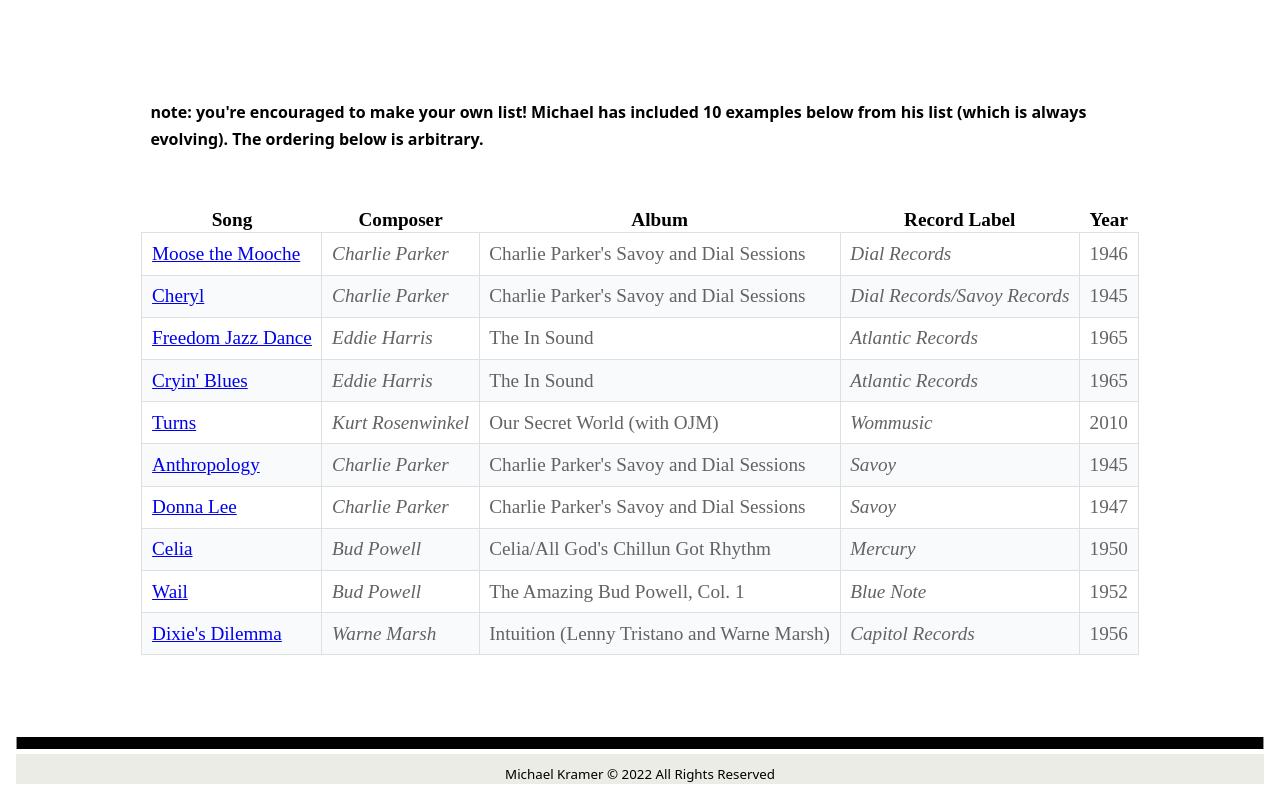
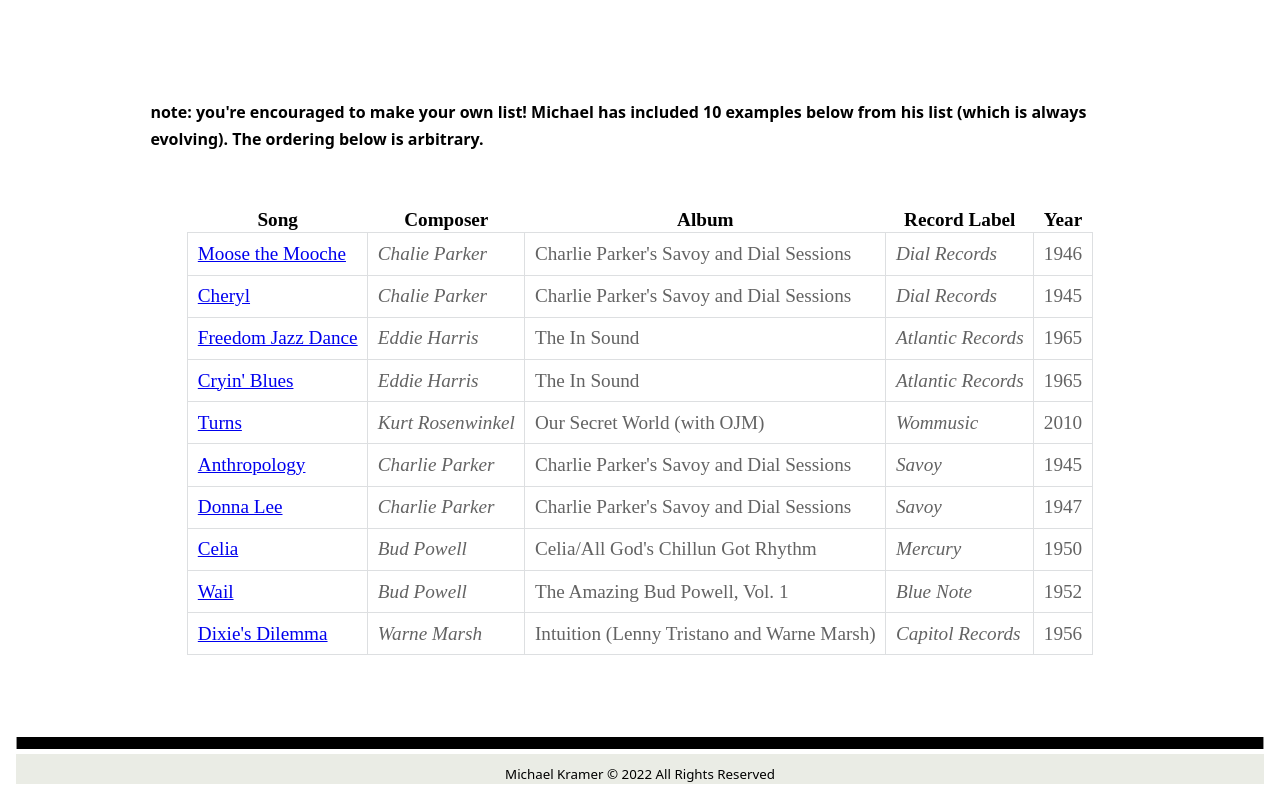
Before and after one commit to MichaelKramerGuitar/VueBiography, a Vue app: page /foundational-melodies in a window 1280 px wide. Shown: the part 3908-4708 px from the top of the page. Built offline with nearby package versions, Linux system fonts and the light colour scheme.

Commit message:
refactored foundationalMelodies

```diff
--- /dev/null
+++ b/public/data/foundationalMelodies.json
@@ -0,0 +1,84 @@
+{
+  "melodies": [
+    {
+      "title": "Moose the Mooche",
+      "url": "https://youtu.be/HOoZ6zo8HAQ",
+      "composer": "Chalie Parker",
+      "album": "Charlie Parker's Savoy and Dial Sessions",
+      "label": "Dial Records",
+      "year": 1946
+    },
+    {
+      "title": "Cheryl",
+      "url": "https://youtu.be/fHNK3XcUSTo",
+      "composer": "Chalie Parker",
+      "album": "Charlie Parker's Savoy and Dial Sessions",
+      "label": "Dial Records",
+      "year": 1945
+    },
+    {
+      "title": "Freedom Jazz Dance",
+      "url": "https://youtu.be/iDrH5urtCbQo",
+      "composer": "Eddie Harris",
+      "album": "The In Sound",
+      "label": "Atlantic Records",
+      "year": 1965
+    },
+    {
+      "title": "Cryin' Blues",
+      "url": "https://youtu.be/iDrH5urtCbQo",
+      "composer": "Eddie Harris",
+      "album": "The In Sound",
+      "label": "Atlantic Records",
+      "year": 1965
+    },
+    {
+      "title": "Turns",
+      "url": "https://youtu.be/QaS7OoiGqSo?t=2172",
+      "composer": "Kurt Rosenwinkel",
+      "album": "Our Secret World (with OJM)",
+      "label": "Wommusic",
+      "year": 2010
+    },
+    {
+      "title": "Anthropology",
+      "url": "https://youtu.be/q2QwRV9aq8s?t=138",
+      "composer": "Charlie Parker",
+      "album": "Charlie Parker's Savoy and Dial Sessions",
+      "label": "Savoy",
+      "year": 1945
+    },
+    {
+      "title": "Donna Lee",
+      "url": "https://youtu.be/02apSoxB7B4",
+      "composer": "Charlie Parker",
+      "album": "Charlie Parker's Savoy and Dial Sessions",
+      "label": "Savoy",
+      "year": 1947
+    },
+    {
+      "title": "Celia",
+      "url": "https://youtu.be/jp0orpZccVQ",
+      "composer": "Bud Powell",
+      "album": "Celia/All God's Chillun Got Rhythm",
+      "label": "Mercury",
+      "year": 1950
+    },
+    {
+      "title": "Wail",
+      "url": "https://youtu.be/z1aOt3U-cKk",
+      "composer": "Bud Powell",
+      "album": "The Amazing Bud Powell, Vol. 1",
+      "label": "Blue Note",
+      "year": 1952
+    },
+    {
+      "title": "Dixie's Dilemma",
+      "url": "https://youtu.be/HJTT95Fx41g",
+      "composer": "Warne Marsh",
+      "album": "Intuition (Lenny Tristano and Warne Marsh)",
+      "label": "Capitol Records",
+      "year": 1956
+    }
+  ]
+}
--- a/src/views/FoundationalMelodies.vue
+++ b/src/views/FoundationalMelodies.vue
@@ -151,79 +151,17 @@
           <th>Year</th>
         </tr>
         </thead>
-        <tbody>
-        <tr>
-          <td><a href="https://youtu.be/HOoZ6zo8HAQ" target="_blank">Moose the Mooche</a></td>
-          <td><cite> Charlie Parker</cite></td>
-          <td>Charlie Parker's Savoy and Dial Sessions</td>
-          <td><cite>Dial Records</cite></td>
-          <td>1946</td>
-        </tr>
-        <tr>
-          <td><a href="https://youtu.be/fHNK3XcUSTo" target="_blank">Cheryl</a></td>
-          <td><cite> Charlie Parker</cite></td>
-          <td>Charlie Parker's Savoy and Dial Sessions</td>
-          <td><cite>Dial Records/Savoy Records</cite></td>
-          <td>1945</td>
-        </tr>
-        <tr>
-          <td><a href="https://youtu.be/iDrH5urtCbQo" target="_blank">Freedom Jazz Dance</a></td>
-          <td><cite> Eddie Harris</cite></td>
-          <td>The In Sound</td>
-          <td><cite>Atlantic Records</cite></td>
-          <td>1965</td>
-        </tr>
-        <tr>
-          <td><a href="https://youtu.be/ZtMzg71VtMk" target="_blank">Cryin' Blues</a></td>
-          <td><cite> Eddie Harris</cite></td>
-          <td>The In Sound</td>
-          <td><cite>Atlantic Records</cite></td>
-          <td>1965</td>
-        </tr>
-        <tr>
-          <td><a href="https://youtu.be/QaS7OoiGqSo?t=2172" target="_blank">Turns</a></td>
-          <td><cite> Kurt Rosenwinkel</cite></td>
-          <td>Our Secret World (with OJM)</td>
-          <td><cite>Wommusic</cite></td>
-          <td>2010</td>
-        </tr>
-        <tr>
-          <td><a href="https://youtu.be/q2QwRV9aq8s?t=138" target="_blank">Anthropology</a></td>
-          <td><cite> Charlie Parker</cite></td>
-          <td>Charlie Parker's Savoy and Dial Sessions</td>
-          <td><cite>Savoy</cite></td>
-          <td>1945</td>
-        </tr>
-        <tr>
-          <td><a href="https://youtu.be/02apSoxB7B4" target="_blank">Donna Lee</a></td>
-          <td><cite> Charlie Parker</cite></td>
-          <td>Charlie Parker's Savoy and Dial Sessions</td>
-          <td><cite>Savoy</cite></td>
-          <td>1947</td>
-        </tr>
-        <tr>
-          <td><a href="https://youtu.be/jp0orpZccVQ" target="_blank">Celia</a></td>
-          <td><cite> Bud Powell</cite></td>
-          <td>Celia/All God's Chillun Got Rhythm</td>
-          <td><cite>Mercury</cite></td>
-          <td>1950</td>
-        </tr>
-        <tr>
-          <td><a href="https://youtu.be/z1aOt3U-cKk" target="_blank">Wail</a></td>
-          <td><cite> Bud Powell</cite></td>
-          <td>The Amazing Bud Powell, Col. 1</td>
-          <td><cite>Blue Note</cite></td>
-          <td>1952</td>
-        </tr>
-        <tr>
-          <td><a href="https://youtu.be/HJTT95Fx41g" target="_blank">Dixie's Dilemma</a></td>
-          <td><cite> Warne Marsh</cite></td>
-          <td>Intuition (Lenny Tristano and Warne Marsh)</td>
-          <td><cite>Capitol Records</cite></td>
-          <td>1956</td>
-        </tr>
+        <tbody v-for="song in melodies" v-bind:key="song">
+            <tr>
+              <td><a :href="song.url" target="_blank">{{ song.title }}</a></td>
+              <td><cite> {{ song.composer }}</cite></td>
+              <td>{{ song.album }}</td>
+              <td><cite>{{ song.label }}</cite></td>
+              <td>{{ song.year }}</td>
+            </tr>
         </tbody>
       </table>
+      <div v-if="error"><p>{{error}}</p></div>
     </article>
 
   </main>
@@ -240,7 +178,33 @@
 
 <script>
 export default {
-  name: "FoundationalMelodies"
+  name: "FoundationalMelodies",
+  data() {
+    return {
+      melodies: [],
+      error: ""
+    }
+  },
+  created() {
+    let url = "./data/foundationalMelodies.json";
+    fetch(url, {
+      mode: "no-cors",
+      method: "GET",
+      headers: {
+        'Access-Control-Allow-Origin': 'https://kramer-bu-vue-json.netlify.app/',
+        'Access-Control-Allow-Methods': 'GET',
+        'Access-Control-Allow-Headers': 'Content-Type, Authorization'
+      }
+    })
+        .then(response => response.json())
+        .then(data => {
+          console.log(data.melodies)
+          this.melodies = data.melodies;
+        })
+        .catch(err => {
+          this.error = err
+        });
+  }
 }
 </script>
 
--- a/src/views/HomePage.vue
+++ b/src/views/HomePage.vue
@@ -52,6 +52,7 @@
       </tbody>
     </table>
   </div>
+  <div v-if="error"><p>{{error}}</p></div>
   <!-- visual divider -->
   <svg viewBox="0 0 1 .01" xmlns="http://www.w3.org/2000/svg">
     <rect width="1" height=".01">
@@ -74,7 +75,7 @@
   },
   //https://stackoverflow.com/questions/45813347/difference-between-the-created-and-mounted-events-in-vue-js
   created() {
-    let url = "./data/transcript.json"
+    let url = "./data/transcript.json";
     fetch(url, {
       mode: "no-cors",
       method: "GET",
```
